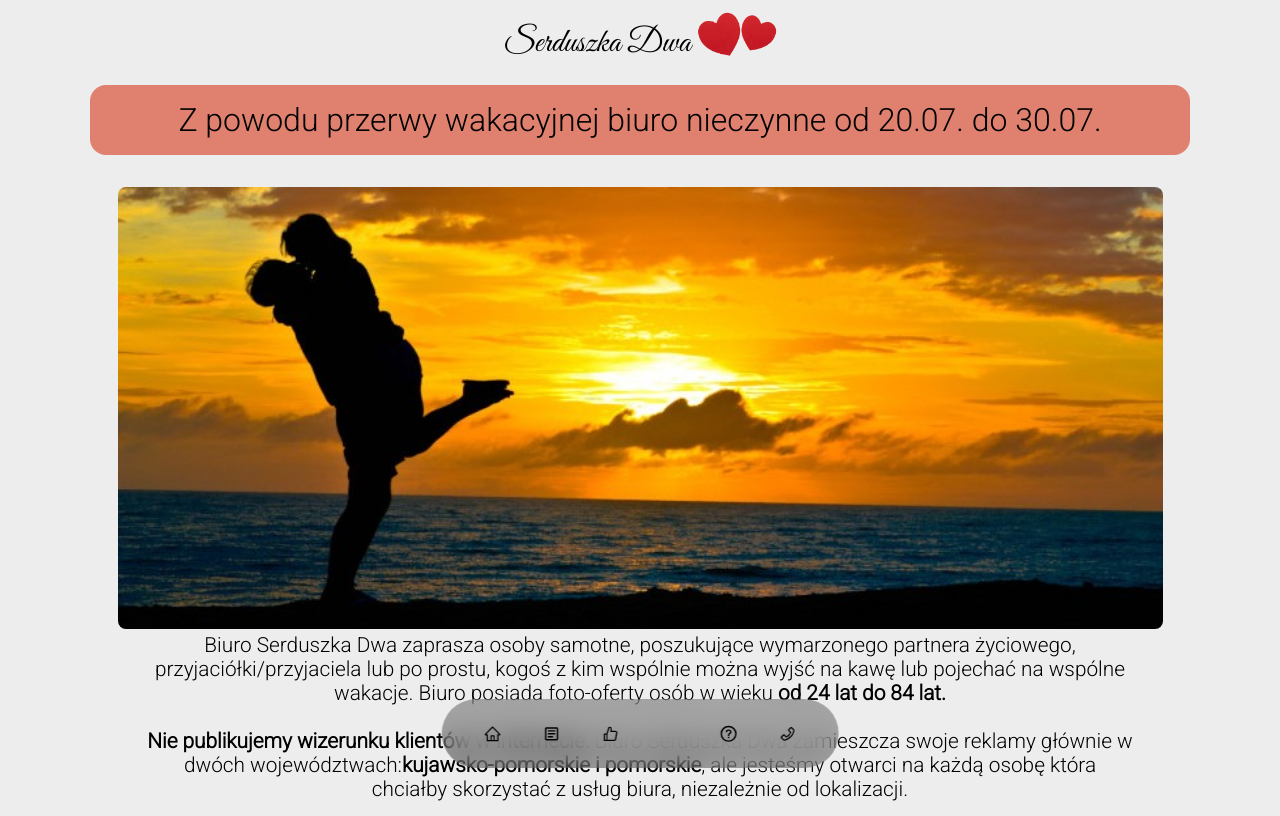
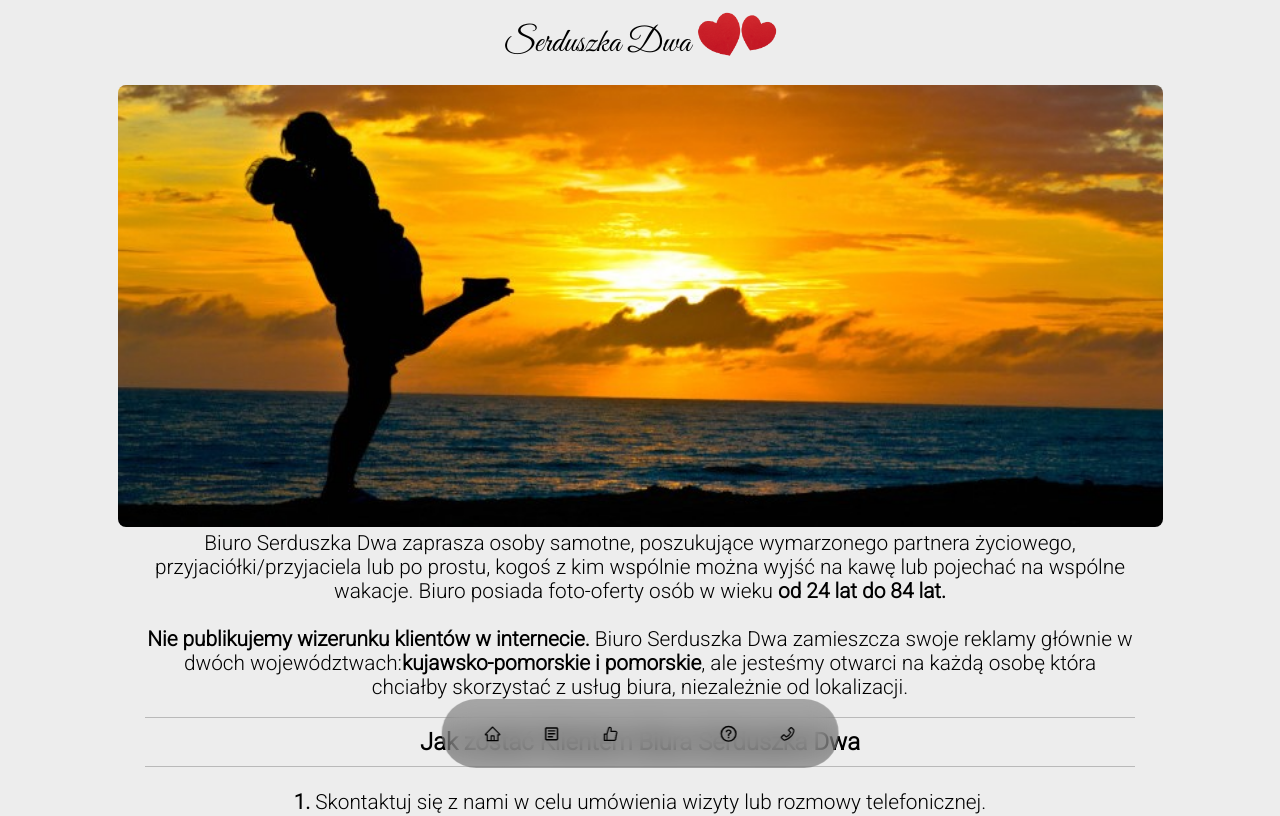
Before and after one commit to Vectari/serduszka-dwa, a React (Create React App) app: page / in a window 1280 px wide. Shown: the top 816 px of the page. Built offline with nearby package versions, Linux system fonts and the light colour scheme; some icons are missing.

Commit message:
chore: hide top page info

```diff
--- a/src/App.js
+++ b/src/App.js
@@ -5,14 +5,14 @@ import Rec from "./components/recommendations/recommendations";
 import PriceList from "./components/pricelist/pricelist";
 import Questions from "./components/questions/questions";
 import Contact from "./components/contact/contact";
-import { TopPageInfo } from "./components/toppageinfo/TopPageInfo";
+// import { TopPageInfo } from "./components/toppageinfo/TopPageInfo";
 
 function App() {
   return (
     <>
       <NavBar />
       <Header />
-      <TopPageInfo info={"Z powodu przerwy wakacyjnej biuro nieczynne od 20.07. do 30.07."} />
+      {/* <TopPageInfo info={"Z powodu przerwy wakacyjnej biuro nieczynne od 20.07. do 30.07."} /> */}
       <Main />
       <Rec />
       <PriceList />
```
